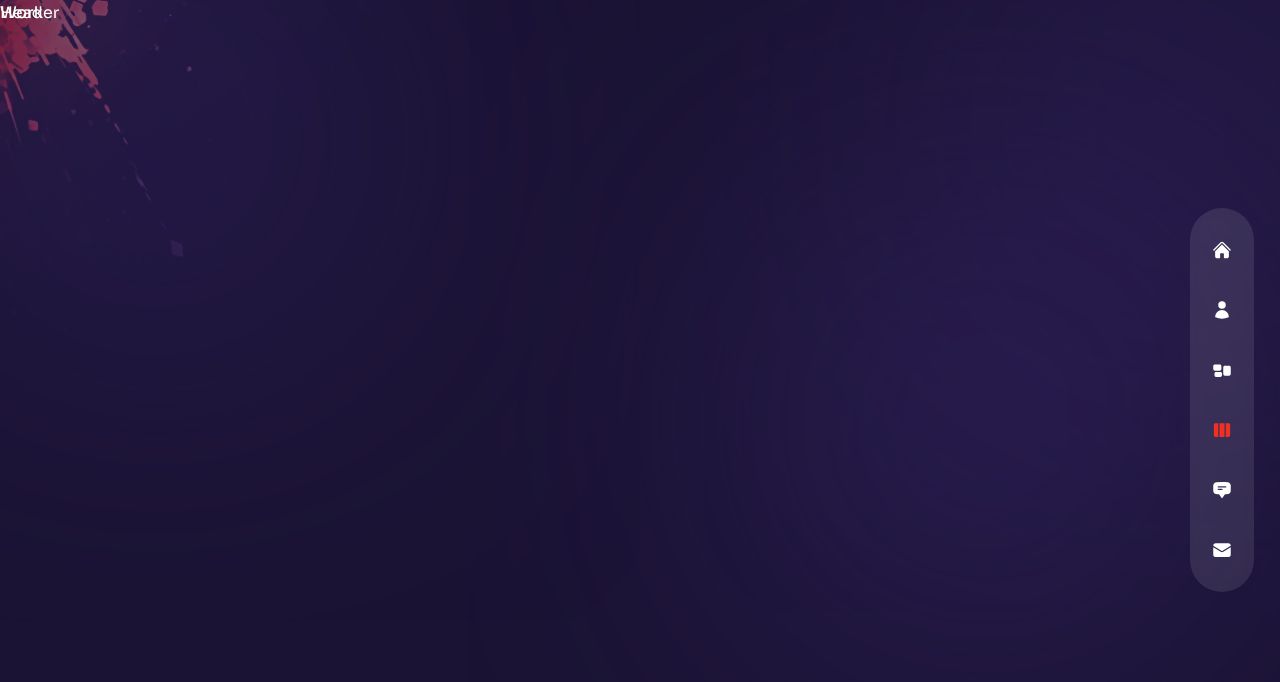
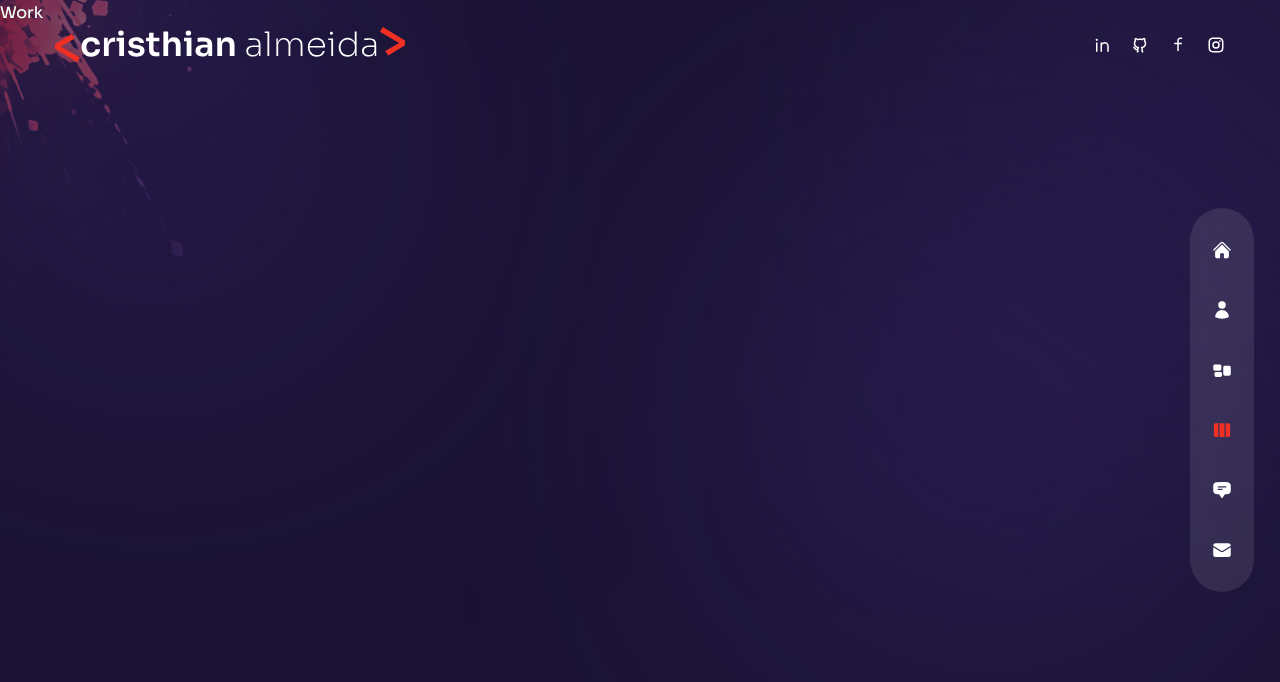
Before and after one commit to trichains/portfolio, a Next.js app: page /work in a window 1280 px wide. Shown: the top 682 px of the page. Built offline with nearby package versions, Linux system fonts and the light colour scheme.

Commit message:
add: header

```diff
--- a/components/Header.js
+++ b/components/Header.js
@@ -1,5 +1,33 @@
+// next image
+import Image from 'next/image';
+
+// next link
+import Link from 'next/link';
+
+// components
+import Socials from '../components/Socials';
+
 const Header = () => {
-  return <header className="absolute z-30 w-full">Header</header>;
+  return (
+    <header className="absolute z-30 w-full flex items-center px-16 xl:px-0 xl:h-[90px]">
+      <div className="container mx-auto">
+        <div className="flex flex-col lg:flex-row justify-between items-center gap-y-6">
+          {/* logo */}
+          <Link href={'/'}>
+            <Image
+              src="/logo.svg"
+              alt="logo"
+              width={350}
+              height={48}
+              priority={true}
+            />
+          </Link>
+          {/* socials */}
+          <Socials />
+        </div>
+      </div>
+    </header>
+  );
 };
 
 export default Header;
--- a/components/Socials.js
+++ b/components/Socials.js
@@ -1,5 +1,31 @@
+// links
+import Link from 'next/link';
+
+// icons
+import {
+  RiLinkedinLine,
+  RiGithubLine,
+  RiFacebookLine,
+  RiInstagramLine
+} from 'react-icons/ri';
+
 const Socials = () => {
-  return <div>Socials</div>;
+  return (
+    <div className="flex items-center gap-x-5 text-lg">
+      <Link href={''} className="hover:text-accent transition-all duration-300">
+        <RiLinkedinLine />
+      </Link>
+      <Link href={''} className="hover:text-accent transition-all duration-300">
+        <RiGithubLine />
+      </Link>
+      <Link href={''} className="hover:text-accent transition-all duration-300">
+        <RiFacebookLine />
+      </Link>
+      <Link href={''} className="hover:text-accent transition-all duration-300">
+        <RiInstagramLine />
+      </Link>
+    </div>
+  );
 };
 
 export default Socials;
```
Also changed, not shown: public/favicon.svg (added).
